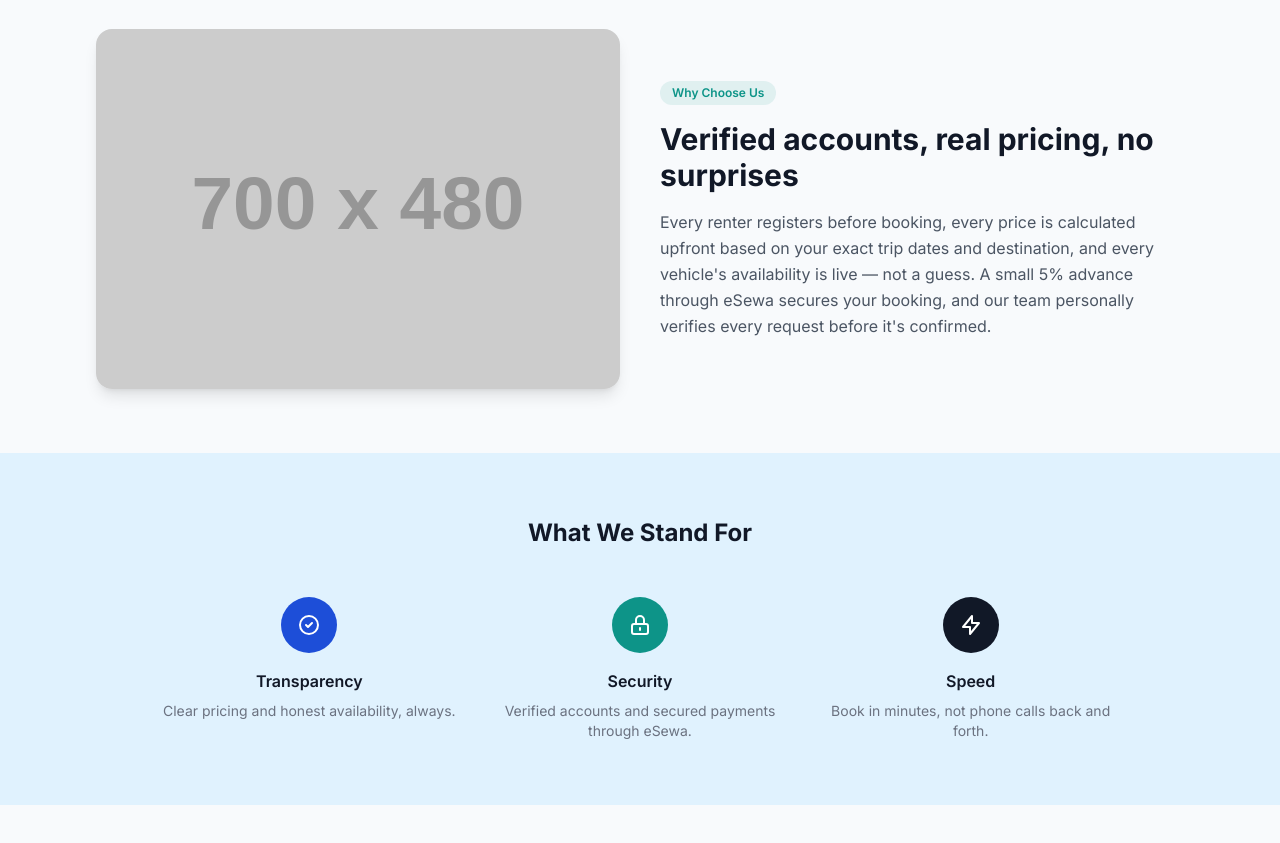
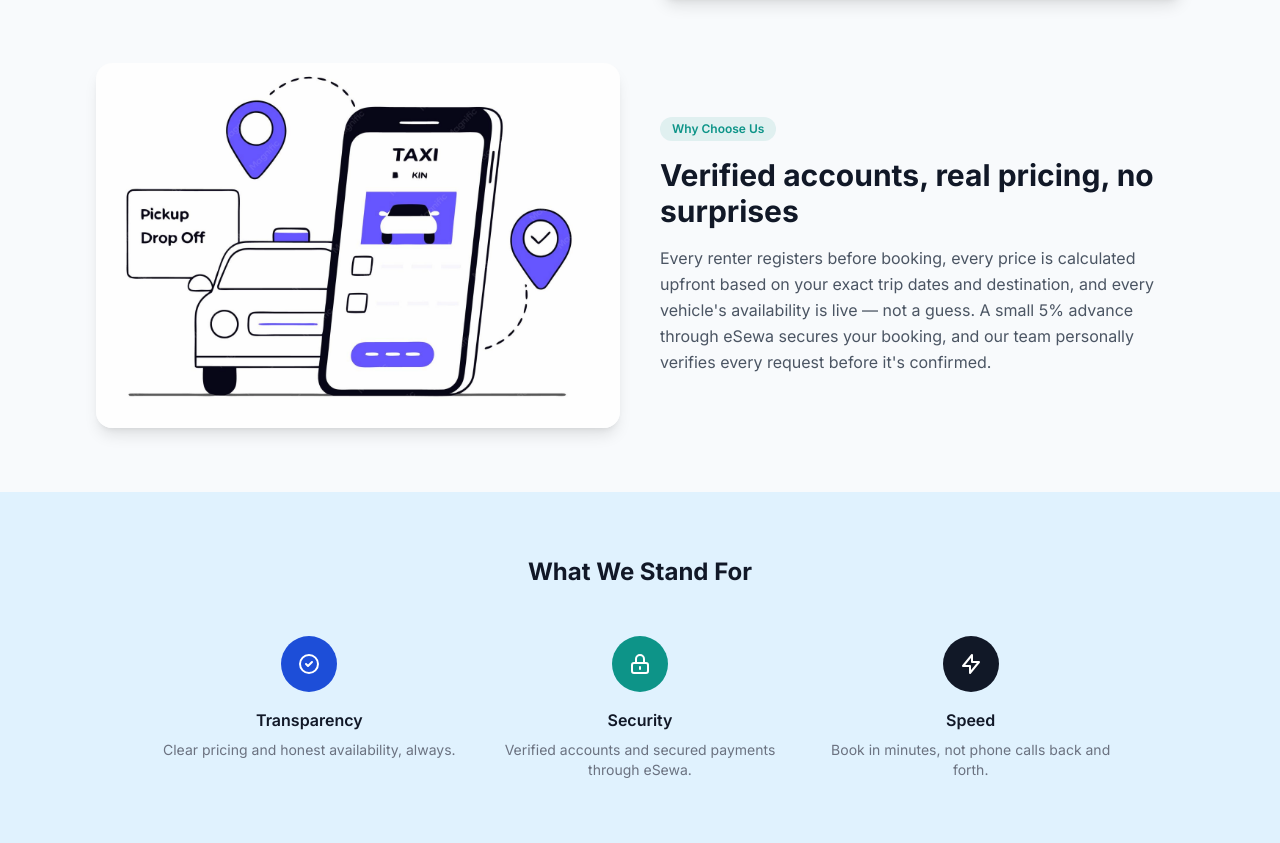
Before and after one commit to Shobhit-Devkota/GoDrive_Rental, a Django app: page /about/ in a window 1280 px wide. Shown: the part 779-1622 px from the top of the page. Run offline with Django 5.2, Linux system fonts and the light colour scheme; grey boxes labelled with a size stand in for pictures from a placeholder-image service; data that the repository does not hold is empty; some libraries are stand-ins or nearby versions.

Commit message:
Added picture on About us page

```diff
--- a/templates/about.html
+++ b/templates/about.html
@@ -27,12 +27,12 @@
       so you can book with confidence instead of uncertainty.
     </p>
   </div>
-  <img src="https://placehold.co/700x480/1D4ED8/FFFFFF?text=Our+Mission" alt="Our mission" class="rounded-2xl shadow-lg w-full object-cover">
+  <img src="{% static 'img/OurMission.jpg' %}" alt="Our mission" class="rounded-2xl shadow-lg w-full object-cover">
 </section>
 
 <!-- Feature block 2: image left, text right -->
 <section class="max-w-6xl mx-auto px-4 sm:px-6 lg:px-8 pb-16 grid md:grid-cols-2 gap-10 items-center">
-  <img src="https://placehold.co/700x480/0D9488/FFFFFF?text=Why+Choose+Us" alt="Why choose us" class="rounded-2xl shadow-lg w-full object-cover md:order-1 order-2">
+  <img src="{% static 'img/WhyChooseUs.jpg' %}" alt="Why choose us" class="rounded-2xl shadow-lg w-full object-cover md:order-1 order-2">
   <div class="md:order-2 order-1">
     <span class="inline-block bg-teal/10 text-teal text-xs font-semibold px-3 py-1 rounded-full mb-4">Why Choose Us</span>
     <h2 class="text-2xl md:text-3xl font-bold text-dark-gray mb-4">Verified accounts, real pricing, no surprises</h2>
```
Also changed, not shown: static/img/WhyChooseUs.jpg (added), 2 other files.
